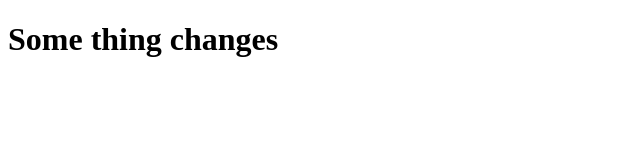
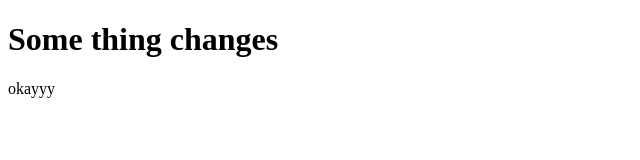
Before and after one commit to harukino00/github-demo, a plain HTML site: page index.html in a window 1280 px wide. Shown: the full height of the page, 0-640 px from the left. Drawn offline with Linux system fonts and the light colour scheme.

Commit message:
Update index.html

```diff
--- a/index.html
+++ b/index.html
@@ -10,6 +10,8 @@
 
 <body>
     <h1>Some thing changes</h1>
+
+    <p>okayyy</p>
 </body>
 
 </html>
```
